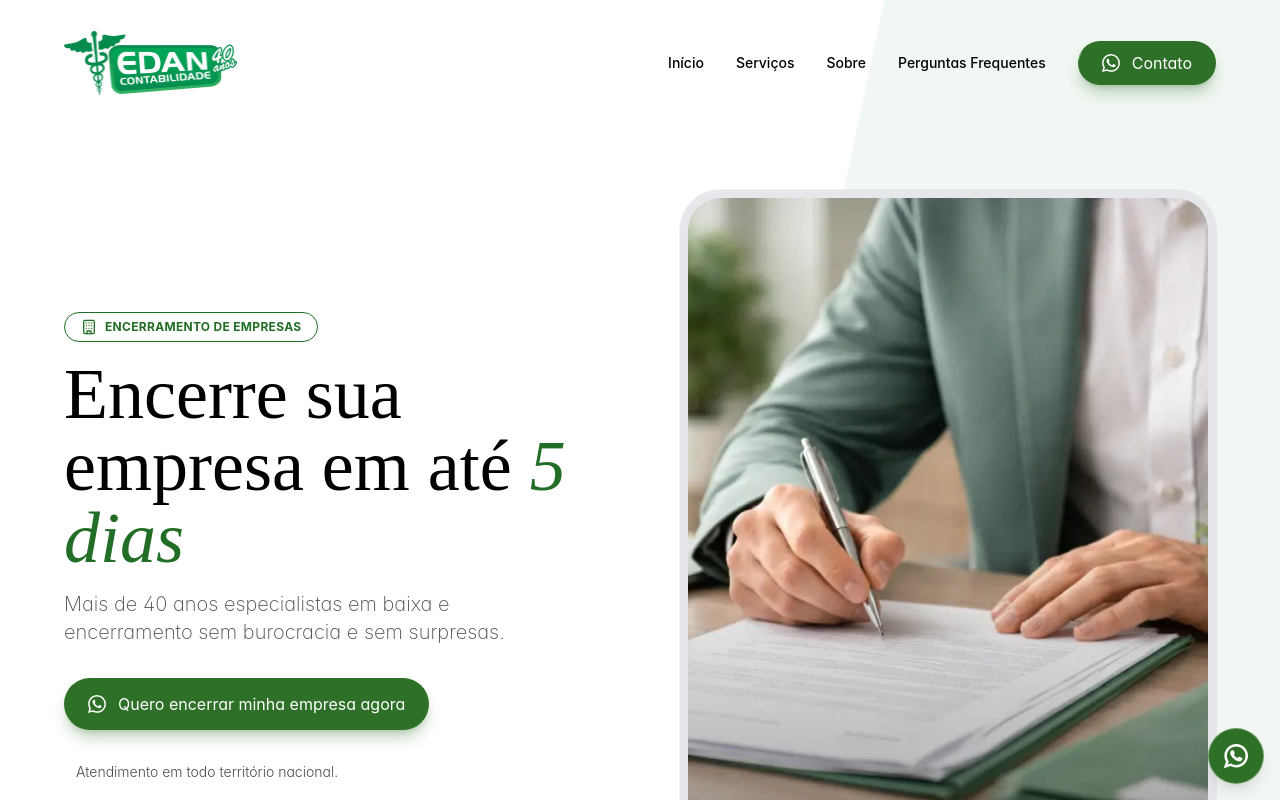
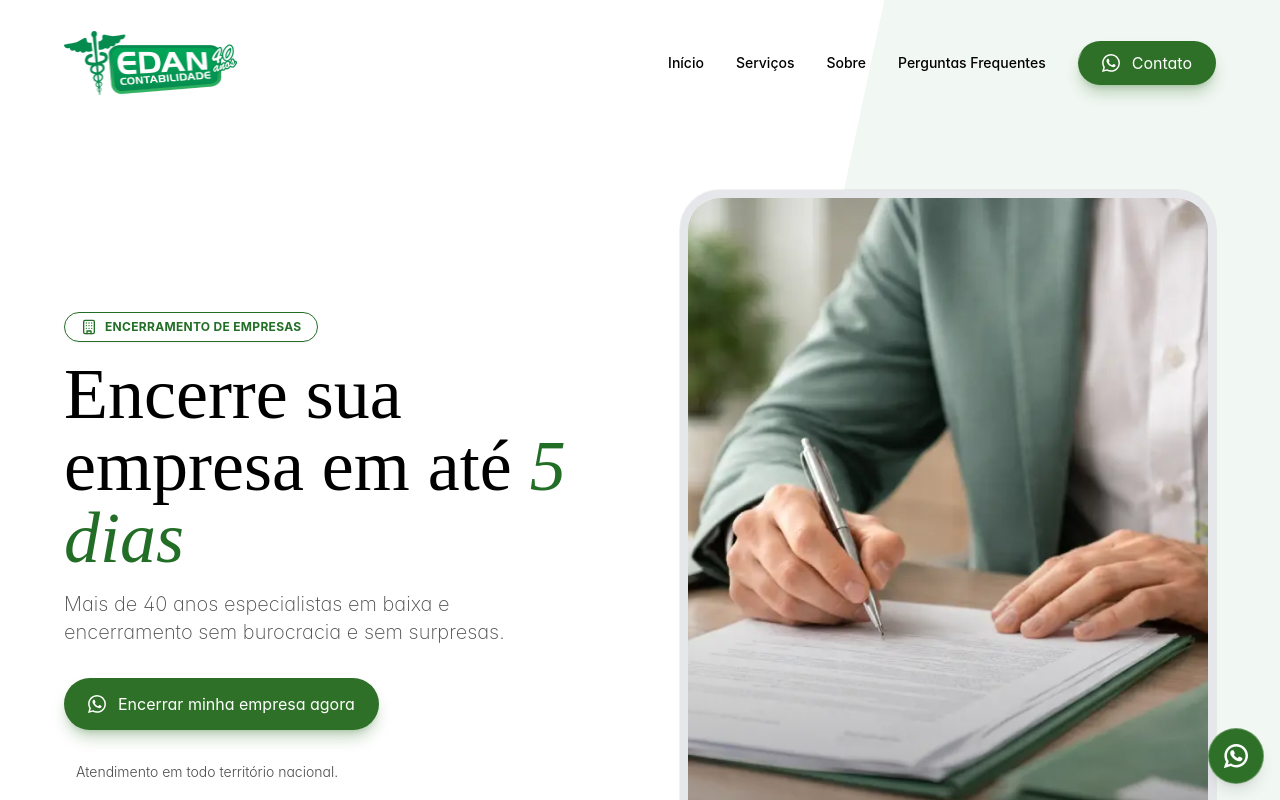
Before and after one commit to Paper-Street-Softwares/LPS-Edan-Baixa-de-Empresas, a React (Vite) app: page / in a window 1280 px wide. Shown: the top 800 px of the page. Built offline with nearby package versions, Linux system fonts and the light colour scheme.

Commit message:
fix: Sinal

```diff
--- a/src/components/sections/HeroTemplateNovo.jsx
+++ b/src/components/sections/HeroTemplateNovo.jsx
@@ -212,6 +212,7 @@ function HeroTemplateNovo({
               /> */}
               {obs && (
                 <div className="flex justify-start items-center gap-3 text-sm w-full">
+
                   {content.texts.hero.obsHero.icon}
                   <span
                     className={`font-secondFont font-light flex gap-2 items-center ${textOpacity}`}
--- a/src/content/content.jsx
+++ b/src/content/content.jsx
@@ -147,7 +147,7 @@ const content = {
       alt: "Imagem ilustrativa da Seção Início",
       ctaButtonAriaLabel:
         "Botão para chamada de ação para contato pelo whatsapp",
-      ctaButtonText: <>Quero encerrar minha empresa agora</>,
+      ctaButtonText: <>Encerrar minha empresa agora</>,
       ctaButtonTextSecondary: <>A_Definir</>,
       obsHero: {
         icon: (
```
